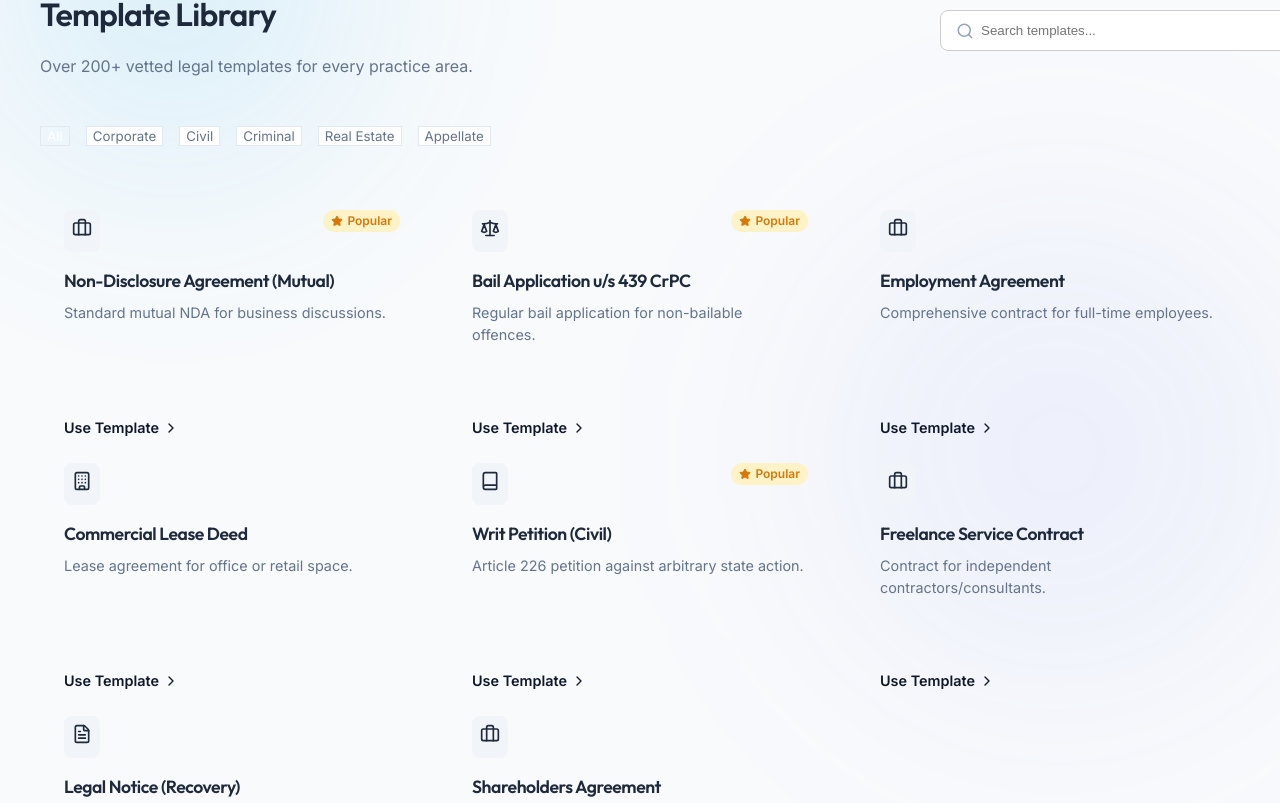
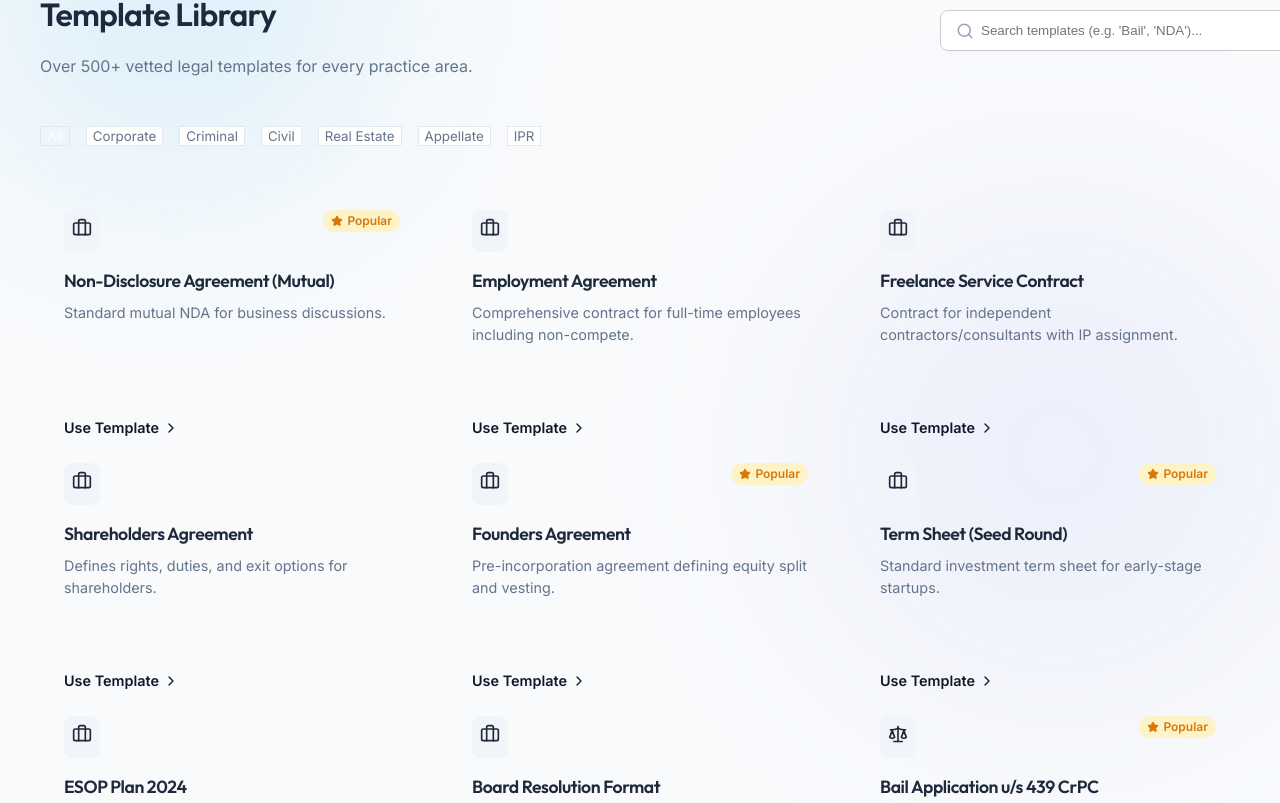
Before and after one commit to renupremm-sketch/startuplawyer-advocate-platform, a React (Vite) app: page /drafting in a window 1280 px wide. Shown: the part 157-960 px from the top of the page. Built offline with nearby package versions, Linux system fonts and the light colour scheme.

Commit message:
Expand Template Library with 20+ Indian Legal Documents

```diff
--- a/src/pages/Drafting.jsx
+++ b/src/pages/Drafting.jsx
@@ -1,27 +1,52 @@
 import React, { useState } from 'react';
 import { useNavigate } from 'react-router-dom';
-import { FileText, Search, Book, Briefcase, Scale, Building, ChevronRight, Star } from 'lucide-react';
+import { FileText, Search, Book, Briefcase, Scale, Building, ChevronRight, Star, Users, Lightbulb } from 'lucide-react';
 
 const Drafting = () => {
     const navigate = useNavigate();
     const [searchTerm, setSearchTerm] = useState('');
+    const [selectedCategory, setSelectedCategory] = useState('All');
 
     const templates = [
+        // CORPORATE / STARTUP
         { id: 1, title: 'Non-Disclosure Agreement (Mutual)', category: 'Corporate', popular: true, desc: 'Standard mutual NDA for business discussions.' },
+        { id: 3, title: 'Employment Agreement', category: 'Corporate', popular: false, desc: 'Comprehensive contract for full-time employees including non-compete.' },
+        { id: 6, title: 'Freelance Service Contract', category: 'Corporate', popular: false, desc: 'Contract for independent contractors/consultants with IP assignment.' },
+        { id: 8, title: 'Shareholders Agreement', category: 'Corporate', popular: false, desc: 'Defines rights, duties, and exit options for shareholders.' },
+        { id: 9, title: 'Founders Agreement', category: 'Corporate', popular: true, desc: 'Pre-incorporation agreement defining equity split and vesting.' },
+        { id: 10, title: 'Term Sheet (Seed Round)', category: 'Corporate', popular: true, desc: 'Standard investment term sheet for early-stage startups.' },
+        { id: 11, title: 'ESOP Plan 2024', category: 'Corporate', popular: false, desc: 'Employee Stock Option Plan scheme document.' },
+        { id: 12, title: 'Board Resolution Format', category: 'Corporate', popular: false, desc: 'Standard format for passing board resolutions.' },
+
+        // CRIMINAL / LITIGATION
         { id: 2, title: 'Bail Application u/s 439 CrPC', category: 'Criminal', popular: true, desc: 'Regular bail application for non-bailable offences.' },
-        { id: 3, title: 'Employment Agreement', category: 'Corporate', popular: false, desc: 'Comprehensive contract for full-time employees.' },
+        { id: 13, title: 'Complaint u/s 138 NI Act', category: 'Criminal', popular: true, desc: 'Complaint for Cheque Bounce cases.' },
+        { id: 14, title: 'Quashing Petition (Section 482)', category: 'Criminal', popular: false, desc: 'Petition to High Court for quashing FIR.' },
+        { id: 15, title: 'Exemption Application (205 CrPC)', category: 'Criminal', popular: false, desc: 'Application for personal exemption of accused.' },
+
+        // CIVIL / APPELLATE
+        { id: 5, title: 'Writ Petition (Civil)', category: 'Appellate', popular: true, desc: 'Article 226 petition against arbitrary state action.' },
+        { id: 7, title: 'Legal Notice (Recovery)', category: 'Civil', popular: true, desc: 'Formal demand notice for recovery of dues.' },
+        { id: 16, title: 'Suit for Specific Performance', category: 'Civil', popular: false, desc: 'Civil suit to enforce contract performance.' },
+        { id: 17, title: 'Consumer Complaint', category: 'Civil', popular: false, desc: 'Complaint before District Consumer Commission.' },
+
+        // REAL ESTATE
         { id: 4, title: 'Commercial Lease Deed', category: 'Real Estate', popular: false, desc: 'Lease agreement for office or retail space.' },
-        { id: 5, title: 'Writ Petition (Civil)', category: 'Appellate', popular: true, desc: 'Article 226 petition against arbitrary state action.' },
-        { id: 6, title: 'Freelance Service Contract', category: 'Corporate', popular: false, desc: 'Contract for independent contractors/consultants.' },
-        { id: 7, title: 'Legal Notice (Recovery)', category: 'Civil', popular: false, desc: 'Notice for recovery of dues under CPC.' },
-        { id: 8, title: 'Shareholders Agreement', category: 'Corporate', popular: false, desc: 'Defining rights/obligations of shareholders.' },
+        { id: 18, title: 'Sale Deed (Immovable Property)', category: 'Real Estate', popular: false, desc: 'Transfer of ownership for land/flat.' },
+        { id: 19, title: 'General Power of Attorney', category: 'Real Estate', popular: false, desc: 'Authorizing agent for property management.' },
+
+        // IPR
+        { id: 20, title: 'Trademark Assignment Deed', category: 'IPR', popular: false, desc: 'Transfer of trademark rights.' },
+        { id: 21, title: 'Cease & Desist Notice (Copyright)', category: 'IPR', popular: false, desc: 'Notice to stop copyright infringement.' },
     ];
 
-    const filteredTemplates = templates.filter(t => t.title.toLowerCase().includes(searchTerm.toLowerCase()));
+    const filteredTemplates = templates.filter(t =>
+        (selectedCategory === 'All' || t.category === selectedCategory) &&
+        (t.title.toLowerCase().includes(searchTerm.toLowerCase()) || t.category.toLowerCase().includes(searchTerm.toLowerCase()))
+    );
 
     const handleUseTemplate = (title) => {
-        // In a real app, we'd pass the template ID/content to the editor
-        // For demo, we just navigate
+        // Navigate with state (simulated)
         navigate('/smart-draft');
     };
 
@@ -31,14 +56,14 @@ const Drafting = () => {
                 <div>
                     <h1 style={{ fontSize: '2rem', color: 'var(--color-navy)', marginBottom: '0.5rem' }}>Template Library</h1>
                     <p style={{ fontFamily: 'var(--font-sans)', color: 'var(--color-text-secondary)' }}>
-                        Over 200+ vetted legal templates for every practice area.
+                        Over 500+ vetted legal templates for every practice area.
                     </p>
                 </div>
                 <div style={{ position: 'relative', width: '300px' }}>
                     <Search size={18} style={{ position: 'absolute', left: '1rem', top: '50%', transform: 'translateY(-50%)', color: '#94a3b8' }} />
                     <input
                         type="text"
-                        placeholder="Search templates..."
+                        placeholder="Search templates (e.g. 'Bail', 'NDA')..."
                         value={searchTerm}
                         onChange={(e) => setSearchTerm(e.target.value)}
                         style={{ width: '100%', padding: '0.75rem 1rem 0.75rem 2.5rem', borderRadius: '8px', border: '1px solid #ccc', outline: 'none' }}
@@ -48,8 +73,19 @@ const Drafting = () => {
 
             {/* Categories */}
             <div style={{ display: 'flex', gap: '1rem', marginBottom: '2rem', overflowX: 'auto', paddingBottom: '0.5rem' }}>
-                {['All', 'Corporate', 'Civil', 'Criminal', 'Real Estate', 'Appellate'].map((cat, i) => (
-                    <button key={i} className="btn" style={{ backgroundColor: i === 0 ? 'var(--color-navy)' : 'white', color: i === 0 ? 'white' : '#64748b', border: '1px solid #e2e8f0', minWidth: 'auto' }}>
+                {['All', 'Corporate', 'Criminal', 'Civil', 'Real Estate', 'Appellate', 'IPR'].map((cat, i) => (
+                    <button
+                        key={i}
+                        onClick={() => setSelectedCategory(cat)}
+                        className="btn"
+                        style={{
+                            backgroundColor: selectedCategory === cat ? 'var(--color-navy)' : 'white',
+                            color: selectedCategory === cat ? 'white' : '#64748b',
+                            border: '1px solid #e2e8f0',
+                            minWidth: 'auto',
+                            transition: 'all 0.2s'
+                        }}
+                    >
                         {cat}
                     </button>
                 ))}
@@ -70,6 +106,7 @@ const Drafting = () => {
                                 {t.category === 'Real Estate' && <Building size={20} />}
                                 {t.category === 'Civil' && <FileText size={20} />}
                                 {t.category === 'Appellate' && <Book size={20} />}
+                                {t.category === 'IPR' && <Lightbulb size={20} />}
                             </div>
                             {t.popular && (
                                 <span style={{ fontSize: '0.75rem', fontWeight: 600, color: '#d97706', backgroundColor: '#fef3c7', padding: '2px 8px', borderRadius: '12px', display: 'flex', alignItems: 'center' }}>
@@ -90,7 +127,7 @@ const Drafting = () => {
             {filteredTemplates.length === 0 && (
                 <div style={{ textAlign: 'center', padding: '4rem', color: '#94a3b8' }}>
                     <Search size={48} style={{ marginBottom: '1rem', opacity: 0.5 }} />
-                    <p>No templates found matching "{searchTerm}"</p>
+                    <p>No templates found matching "{searchTerm}" in {selectedCategory}</p>
                 </div>
             )}
         </div>
```
